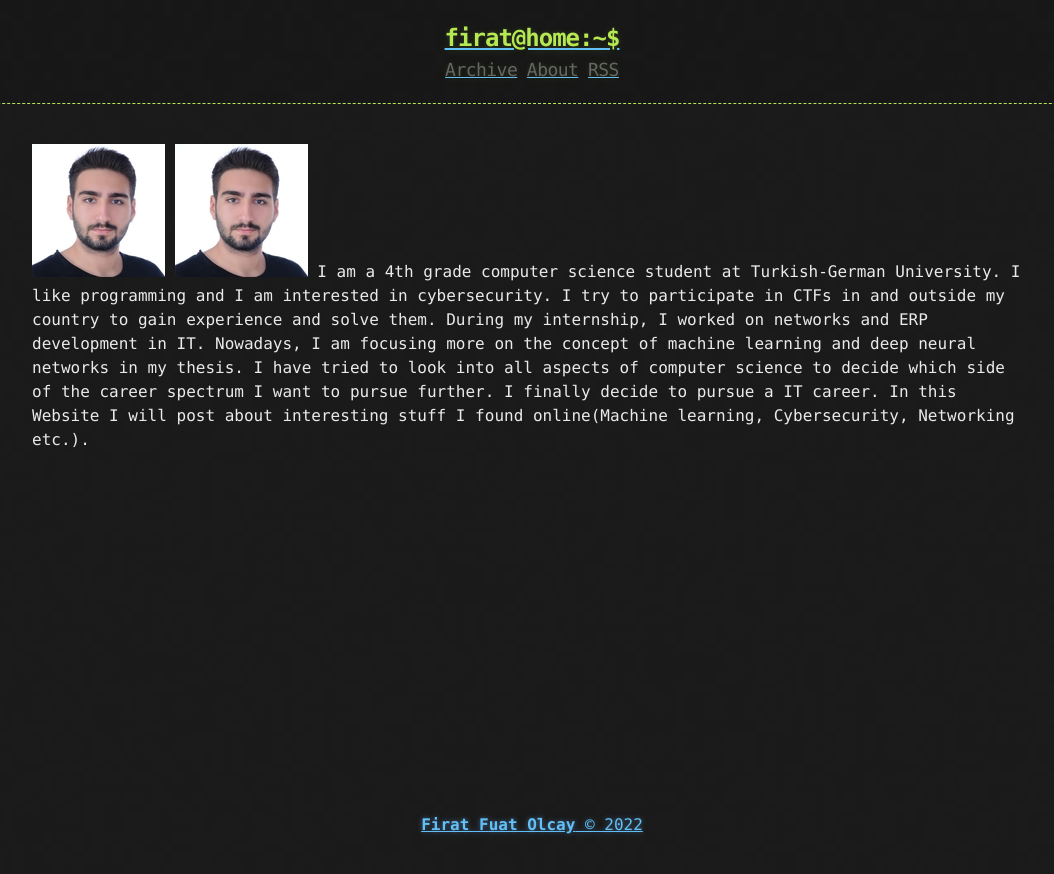
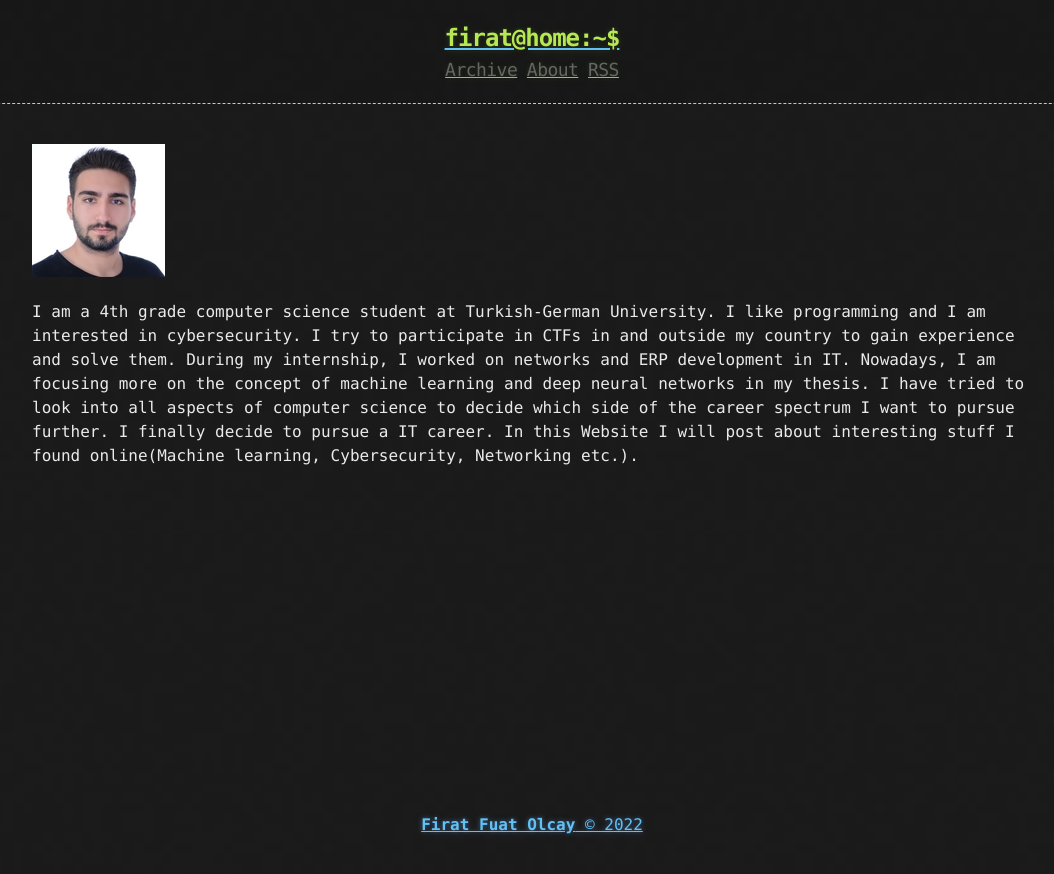
Before and after one commit to firatfolcay/firatfolcay.github.io, a Jekyll site: the page built from about.md, in a window 1280 px wide. Shown: the top 874 px of the page, without its empty margins (108-1162 px from the left). Built offline with Jekyll 4.4.1, drawn with Linux system fonts in a browser that asks for light colours.

Commit message:
Update about.md

```diff
--- a/about.md
+++ b/about.md
@@ -4,7 +4,7 @@ title: About
 ---
 
 ![](https://github.com/firatfolcay/firatfolcay.github.io/blob/master/assets/mypic.jpg?width="10")
-![](https://github.com/firatfolcay/firatfolcay.github.io/blob/master/assets/mypic.jpg?width="10")
+
 I am a 4th grade computer science student at Turkish-German University. I like
 programming and I am interested in cybersecurity. I try to participate in CTFs in and
 outside my country to gain experience and solve them. During my internship, I worked on
```
